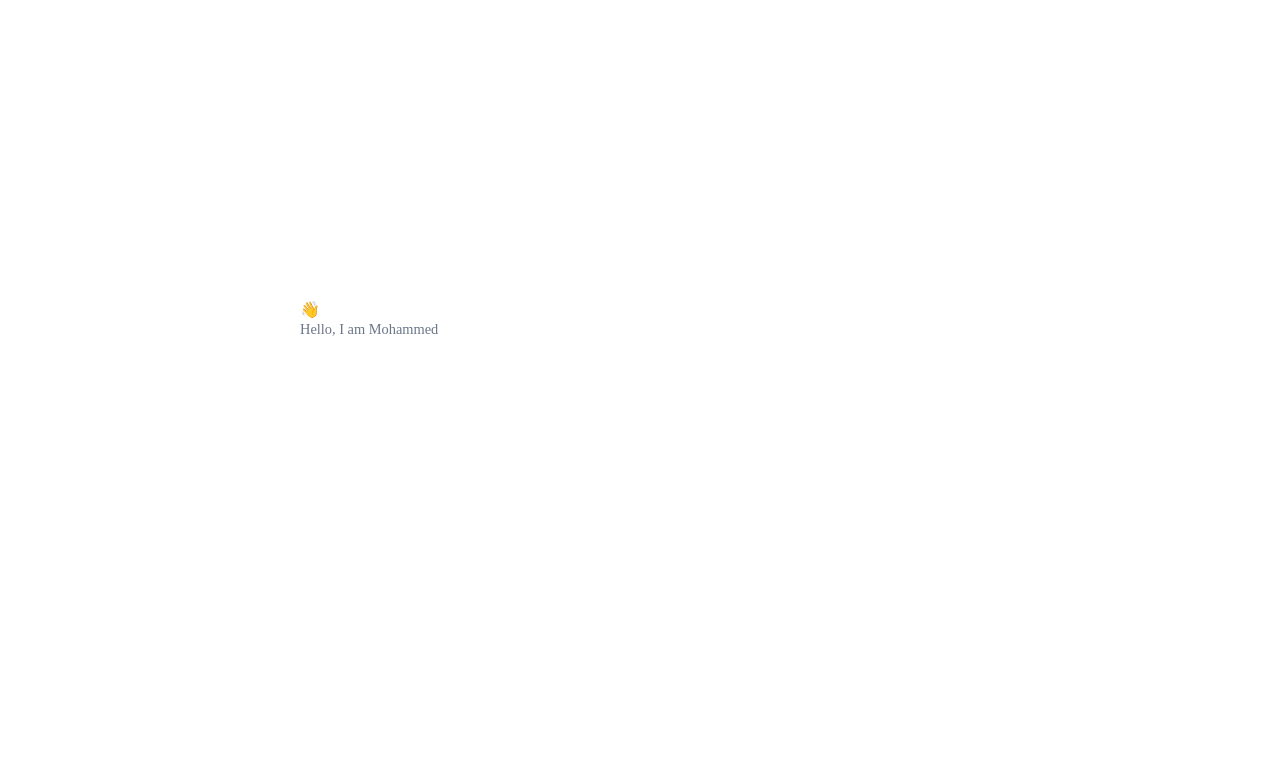
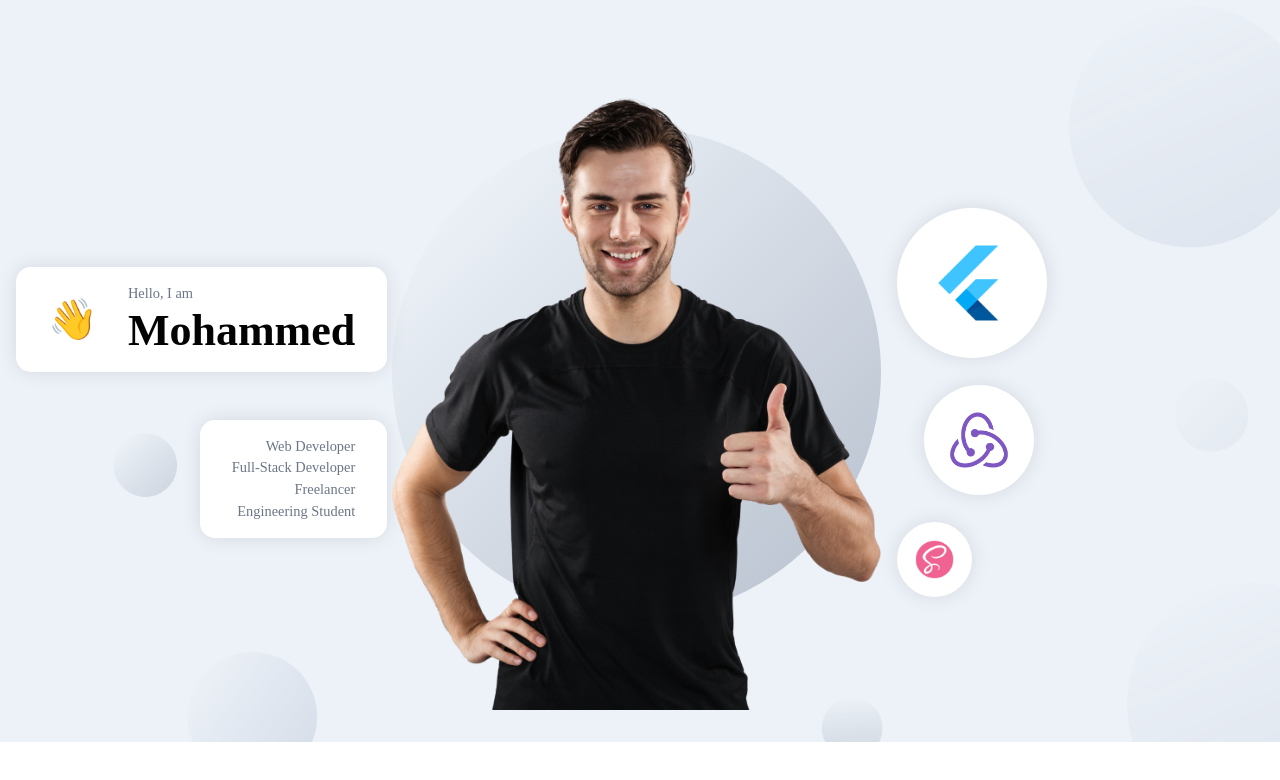
Before and after one commit to Mohammed159159/mo-portfolio, a Next.js app in the folder frontend_next/: page /containers/Header/Header in a window 1280 px wide. Shown: the top 780 px of the page. Built offline with nearby package versions, Linux system fonts and the light colour scheme.

Commit message:
dev: Finish Header container

```diff
--- a/frontend_next/pages/components/Navbar/Navbar.module.scss
+++ b/frontend_next/pages/components/Navbar/Navbar.module.scss
@@ -15,8 +15,7 @@ $satisfy: Satisfy, Sans-Serif;
     padding: 1rem 2rem;
 }
 .app__navbar-logo {
-    font: 2em $satisfy;
-    padding: 0.5em;
+    font: 2rem $satisfy;
     display: flex;
     justify-content: flex-start;
     align-items: center;
@@ -57,6 +56,8 @@ $satisfy: Satisfy, Sans-Serif;
         &:hover {
             div {
                 background: var(--secondary-color);
+                transition: 0.3s ease-in-out;
+
             }
         }
     }
--- a/frontend_next/pages/components/Navbar/Navbar.tsx
+++ b/frontend_next/pages/components/Navbar/Navbar.tsx
@@ -11,10 +11,10 @@ function Navbar() {
                 {[
                     "home",
                     "about",
-                    "contacts",
                     "work",
                     "skills",
                     "testimonials",
+                    "contact",
                 ].map((item) => (
                     <li className="app__flex p-text" key={`link-${item}`}>
                         <div></div>
--- a/frontend_next/pages/containers/Header/Header.module.scss
+++ b/frontend_next/pages/containers/Header/Header.module.scss
@@ -0,0 +1,192 @@
+#home {
+    position: relative;
+    margin: 0;
+    background: url("../../assets/bgIMG.png");
+    background-size: cover;
+    background-repeat: repeat;
+    background-position: center;
+
+    .app__wrapper {
+        padding: 0;
+
+        .copywright {
+            display: none;
+        }
+    }
+}
+
+.app__header {
+    flex: 1;
+    flex-direction: row;
+    width: 100%;
+    height: 100%;
+    padding: 6rem 2rem 0;
+
+    @media screen and (min-width: 2000px) {
+        padding-top: 8rem;
+    }
+
+    @media screen and (max-width: 1200px) {
+        flex-direction: column;
+    }
+
+    @media screen and (min-width: 450px) {
+        padding: 6rem 1rem 2rem;
+    }
+}
+
+.app__header-info {
+    display: flex;
+    flex: 0.65;
+    flex-direction: column;
+    justify-content: flex-start;
+    align-items: flex-start;
+    height: 100%;
+    width: 100%;
+
+    @media screen and (max-width: 2000px) {
+        margin-right: 0rem;
+    }
+}
+
+.app__header-badge {
+    width: 100%;
+
+    display: flex;
+    flex-direction: column;
+    align-items: flex-end;
+    justify-content: flex-end;
+
+    .tag-cmp,
+    .badge-cmp {
+        padding: 1rem 2rem;
+        background: var(--white-color);
+        border-radius: 15px;
+        flex-direction: row;
+        width: auto;
+        box-shadow: 0 0 20px rgba(0, 0, 0, 0.1);
+        margin-right: 0.3rem;
+    }
+
+    .tag-cmp {
+        margin-top: 3rem;
+        display: flex;
+        flex-direction: column;
+        p {
+            width: 100%;
+            text-align: right;
+        }
+    }
+
+    span {
+        font-size: 2.5rem;
+
+        @media screen and (min-width: 2000px) {
+            font-size: 5rem;
+        }
+    }
+
+    @media screen and (max-width: 1200px) {
+        justify-content: flex-start;
+        align-items: flex-start;
+    }
+}
+
+.app__header-floatings {
+    height: 100%;
+    display: flex;
+    flex: 0.75;
+    align-items: flex-start;
+    justify-content: space-evenly;
+    flex-direction: column;
+    margin-left: 1rem;
+
+    div {
+        height: 100px;
+        width: 100px;
+
+        border-radius: 50%;
+
+        background: var(--white-color);
+        box-shadow: 0 0 20px rgba(0, 0, 0, 0.1);
+    }
+    img {
+        width: 60%;
+        height: 60%;
+    }
+
+    div:nth-child(1) {
+        height: 150px;
+        width: 150px;
+    }
+    div:nth-child(2) {
+        margin: 1.7rem;
+        height: 110px;
+        width: 110px;
+    }
+    div:nth-child(3) {
+        height: 75px;
+        width: 75px;
+    }
+
+    @media screen and (min-width: 2000px) {
+        div:nth-child(1) {
+            height: 300px;
+            width: 300px;
+        }
+        div:nth-child(2) {
+            margin: 1.7rem;
+            height: 220px;
+            width: 220px;
+        }
+        div:nth-child(3) {
+            height: 150px;
+            width: 150px;
+        }
+    }
+
+    @media screen and (max-width: 1200px) {
+        width: 100%;
+        flex-wrap: wrap;
+        flex-direction: row;
+        margin-left: 0;
+
+        div {
+            margin: 1rem;
+        }
+    }
+}
+
+.app__header-img {
+    flex: 1;
+    height: 100%;
+    position: relative;
+
+    display: flex;
+    flex-direction: column;
+    align-items: flex-end;
+    justify-content: flex-end;
+
+    img {
+        width: 100%;
+        object-fit: contain;
+        z-index: 1;
+    }
+
+    .overlay_circle {
+        position: absolute;
+        left: 0;
+        top: 0;
+        right: 0;
+        bottom: 0;
+        z-index: 0;
+        width: 100%;
+        height: 90%;
+    }
+
+    @media screen and (max-width: 1200px) {
+        margin: 2rem 0;
+
+    }
+
+}
--- a/frontend_next/pages/containers/Header/Header.tsx
+++ b/frontend_next/pages/containers/Header/Header.tsx
@@ -1,19 +1,83 @@
+/* eslint-disable @next/next/no-img-element */
 import React from "react";
-import style from "./Header.module.scss"
-import {motion} from "framer-motion"
+import style from "./Header.module.scss";
+import { motion } from "framer-motion";
+import images from "../../constants/images";
+
+const scaleVariants = {
+    whileInView: {
+        scale: [0, 1],
+        opacity: [0, 1],
+        transition: {
+            duration: 1,
+            ease: "easeInOut",
+        },
+    },
+};
 
 function Header() {
     return (
-        <div className={style["app__header app__flex"]}>
+        <div id={style["home"]} className={`app__flex ${style["app__header"]}`}>
             <motion.div
-                className={style["app__header-welcome"]}
+                className={style["app__header-info"]}
                 animate={{ x: [-100, 0], opacity: [0, 1] }}
-                transition={{duration: 0.5}}
+                transition={{ duration: 0.5 }}
             >
-                <div style={{marginLeft: 300, paddingTop: 300}}>
-                <span>👋</span>
-                <p className="p-text">Hello, I am Mohammed</p>
+                <div className={style["app__header-badge"]}>
+                    <div
+                        className={`badge-cmp app__flex ${style["badge-cmp"]}`}
+                    >
+                        <span>👋</span>
+                        <div style={{ marginLeft: 30 }}>
+                            <p className="p-text">Hello, I am</p>
+                            <h1 className="head-text">Mohammed</h1>
+                        </div>
+                    </div>
+                    <div className={`tag-cmp app__flex ${style["tag-cmp"]}`}>
+                        {[
+                            "Web Developer",
+                            "Full-Stack Developer",
+                            "Freelancer",
+                            "Engineering Student",
+                        ].map((badge) => (
+                            <p className="p-text" key={`badge-${badge}`}>
+                                {badge}
+                            </p>
+                        ))}
+                    </div>
                 </div>
+            </motion.div>
+
+            <motion.div
+                className={style["app__header-img"]}
+                whileInView={{ opacity: [0, 1] }}
+                transition={{ duration: 0.5, delayChildren: 0.5 }}
+            >
+                <img src={images.profile.src} alt="profile-pic" />
+                <motion.img
+                    className={style["overlay_circle"]}
+                    src={images.circle.src}
+                    alt="profile_circle"
+                    whileInView={{ scale: [0, 1] }}
+                    transition={{ duration: 1, ease: "easeInOut" }}
+                />
+            </motion.div>
+
+            <motion.div
+                className={style["app__header-floatings"]}
+                variants={scaleVariants}
+                whileInView={scaleVariants.whileInView}
+            >
+                {[images.flutter.src, images.redux.src, images.sass.src].map(
+                    (circle, index) => (
+                        <div
+                            className="circle-cmp app__flex"
+                            key={`circle-${index}`}
+                        >
+                            <img src={circle} alt="circle" />
+                        </div>
+                    )
+                )}
             </motion.div>
         </div>
     );
```
